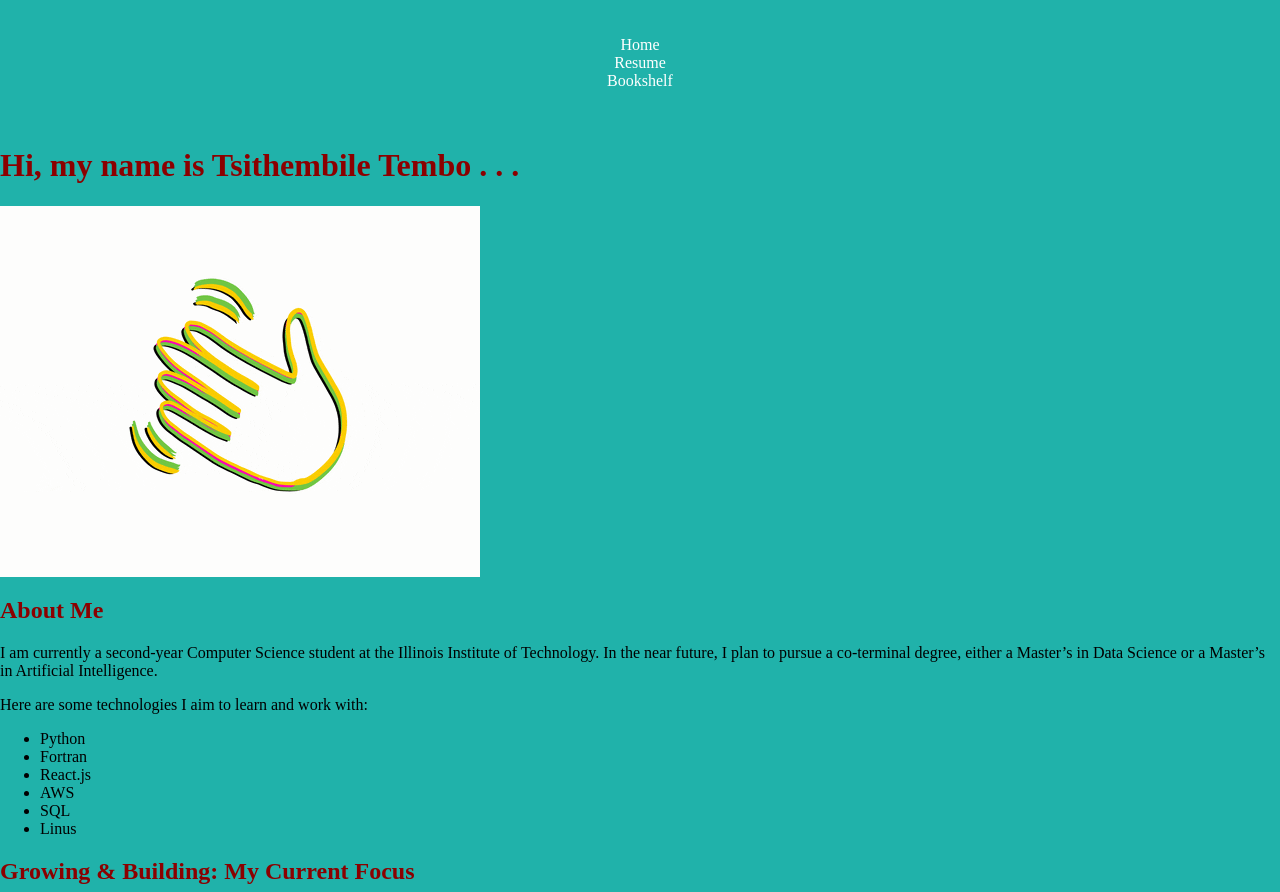
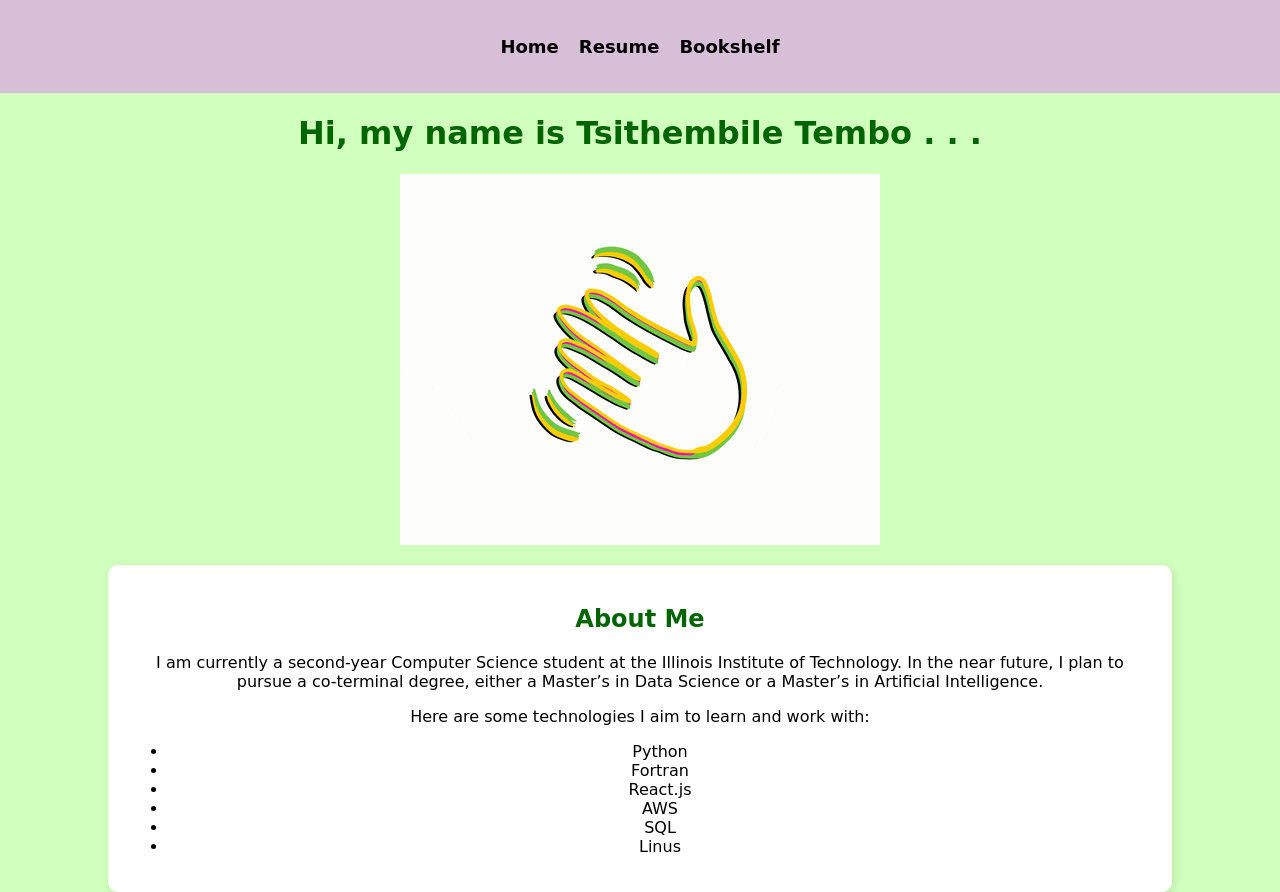
Before and after one commit to Thembie13/webdev_project2, a plain HTML site: page index.html in a window 1280 px wide. Shown: the top 892 px of the page. Drawn offline with Linux system fonts and the light colour scheme; files that its build step writes are made by us from their sources; a web font is replaced by a local one.

Commit message:
css changed multiple times

```diff
--- a/css/styles.css
+++ b/css/styles.css
@@ -3,60 +3,101 @@
 @import url('https://fonts.googleapis.com/css2?family=Big+Shoulders:opsz,wght@10..72,100..900&display=swap');
 
 body {
-  font-family: 'Big Shoulders', Ariel;
-  background-color: lightseagreen;
+  font-family: 'Big Shoulders', cursive, sans-serif;
+  background-color: #D1FFBD;
   color: black;
   margin: 0;
   padding: 0;
 }
 
+/* deals with header of page */
+
 header {
-  background-color: lightseagreen;
+  background-color: #D8BFD8;
   padding: 20px;
   text-align: center;
 }
 
+/* deals with navigation styling */
 nav ul {
   list-style: none;
   padding: 0;
+  display: flex;
+  justify-content: center;
+  gap: 20px;
 }
 
 nav ul li{
-  margin: 0 15px;
+  display: inline-block;
 }
 
 nav ul li a {
-  color: #fff;
+  color: black;
   text-decoration: none;
-  font-size: 16px;
+  font-size: 18px;
+  font-weight: bold;
 }
 
 nav ul li a:hover {
   text-decoration: underline;
 }
 
-h1, h2, h3, h4 {
-  color: darkred;
+/* deals with the headings */
+
+.greeting-index {
+  text-align: center;
+  font-family: cursive;
 }
 
-section {
-  margin-bottom: 20 px;
+h1,h2, h3, h4 {
+  text-align: center;
+  color: darkgreen;
 }
 
-img {
+/* deals with sections of each page */
+
+section {
+  background-color: white;
+  padding: 20px;
+  border-radius: 10px;
+  box-shadow: 2px 2px 10px rgba(0, 0, 0, 0.1);
+  text-align: center;
+  margin: 20px auto;
+  max-width: 80%;
+}
+
+/* deals with images in each page */
+
+.hi-img {
+  display: block;
+  margin: 0 auto;
   max-width: 100%;
   height: auto;
-  display: block;
-  margin: 10 px 0;
 }
 
+.banner-img {
+  display: block;
+  margin: 0 auto;
+  max-width: 100%;
+  height: auto;
+}
+
+/* deals with contact info on resume page */
+
+.resume-info {
+  text-align: center;
+  list-style: none;
+}
+
+/* deals with the stuff in the footer */
+
 footer {
-  background-color: orange;
+  background-color: #D8BFD8;
   text-align: center;
 }
 
 footer img {
-  width: 40px;
+  width: 50px;
   height: auto;
-  margin: 5px;
+  margin: 10px;
 }
--- a/index.html
+++ b/index.html
@@ -3,8 +3,8 @@
   <head>
     <title>Home</title>
     <meta charset="utf-8">
-    <link rel="stylesheet" href="reset.css">
-    <link rel="stylesheet" href="styles.css">
+    <link rel="stylesheet" href="css/reset.css">
+    <link rel="stylesheet" href="css/styles.css">
   </head>
 
   <body>
@@ -18,8 +18,8 @@
       </nav>
     </header>
     <main>
-      <h1>Hi, my name is Tsithembile Tembo . . . </h1>
-      <img src="images/wave.gif" alt="Multicolored Gif of Hand Waving">
+      <h1 class="greeting-index">Hi, my name is Tsithembile Tembo . . . </h1>
+      <img src="images/wave.gif" alt="Multicolored Gif of Hand Waving" class="hi-img">
       <section>
         <h2>About Me</h2>
         <div>
```
Also changed, not shown: mybookshelf.html (+3 -3 lines), myresume.html (+3 -3 lines), 1 other file.
